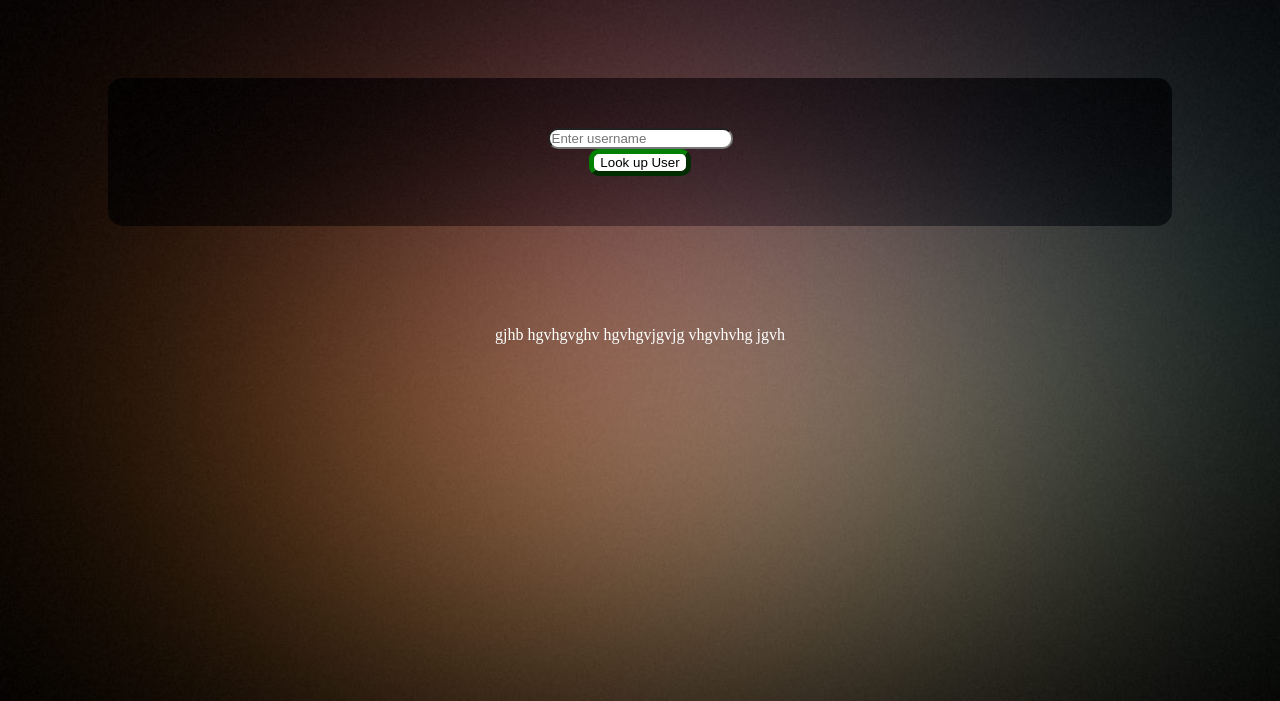
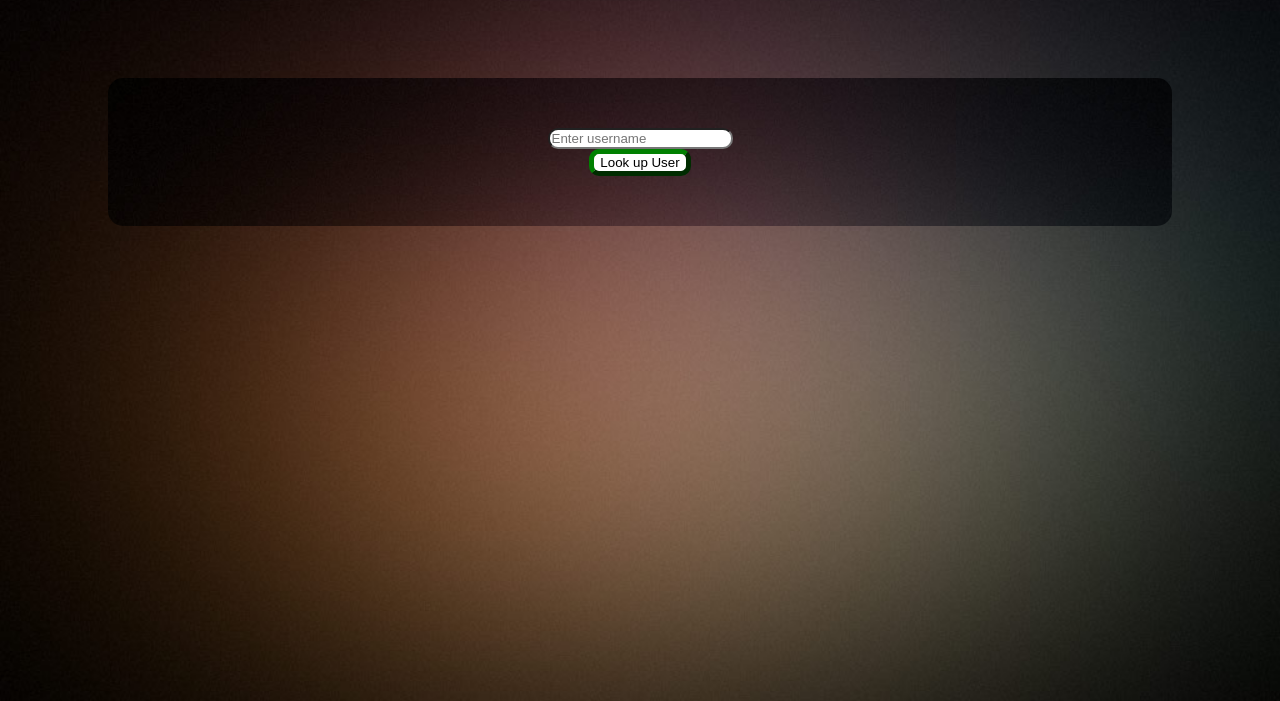
Before and after one commit to kiburei/GitHubUsers, a website with bundled scripts: page index.html in a window 1280 px wide. Shown: the part 99-800 px from the top of the page. Built offline with nearby package versions, Linux system fonts and the light colour scheme.

Commit message:
shave html

```diff
--- a/index.html
+++ b/index.html
@@ -10,7 +10,7 @@
 		<input id="gitUser" type="text" placeholder="Enter username"></br>
 		<button id="look">Look up User</button>
 	</form>
-	<div id="desc">gjhb hgvhgvghv hgvhgvjgvjg vhgvhvhg jgvh</div>
+	<div id="desc"></div>
 </body>
 <script src="bower_components/jquery/dist/jquery.min.js"></script>
 <script src="build/js/app.js"></script>
```
